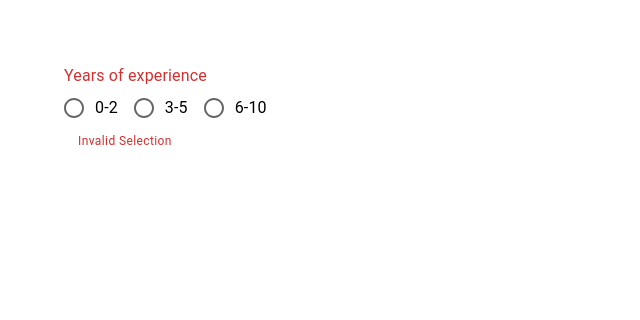
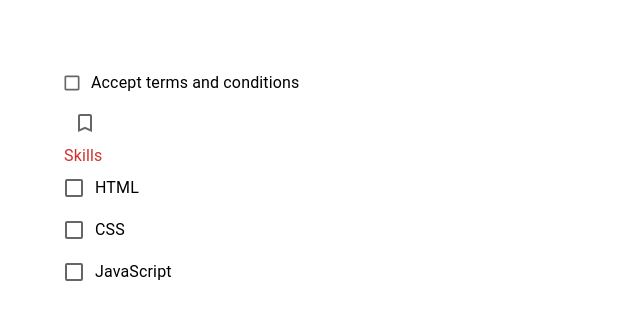
Before and after one commit to dattruong88vn/codevolution-mui, a React (Create React App) app: page / in a window 1280 px wide. Shown: the top 320 px of the page, without its empty margins (0-640 px from the left). Built offline with nearby package versions, Linux system fonts and the light colour scheme.

Commit message:
checkbox

```diff
--- a/src/App.tsx
+++ b/src/App.tsx
@@ -1,5 +1,6 @@
 import "./App.css";
-import MuiRadioButton from "./components/MuiRadioButton";
+import { MuiCheckbox } from "./components/MuiCheckbox";
+// import MuiRadioButton from "./components/MuiRadioButton";
 // import MuiSelect from "./components/MuiSelect";
 // import MuiTextField from "./components/MuiTextField";
 // import MuiButton from "./components/MuiButton";
@@ -12,7 +13,8 @@
       {/* <MuiButton /> */}
       {/* <MuiTextField /> */}
       {/* <MuiSelect /> */}
-      <MuiRadioButton />
+      {/* <MuiRadioButton /> */}
+      <MuiCheckbox />
     </div>
   );
 }
--- /dev/null
+++ b/src/components/MuiCheckbox.tsx
@@ -0,0 +1,91 @@
+import { useState } from "react";
+import {
+  Box,
+  FormControlLabel,
+  Checkbox,
+  FormControl,
+  FormLabel,
+  FormGroup,
+} from "@mui/material";
+import BookmarkBorderIcon from "@mui/icons-material/BookmarkBorder";
+import BookmarkIcon from "@mui/icons-material/Bookmark";
+
+export const MuiCheckbox = () => {
+  const [acceptTnC, setAcceptTnC] = useState(false);
+  const [skills, setSkills] = useState<string[]>([]);
+  console.log(skills);
+
+  const handleChange = (event: React.ChangeEvent<HTMLInputElement>) => {
+    setAcceptTnC(event.target.checked);
+  };
+  const handleSkillChange = (event: React.ChangeEvent<HTMLInputElement>) => {
+    const index = skills.indexOf(event.target.value);
+    if (index === -1) {
+      setSkills([...skills, event.target.value]);
+    } else {
+      setSkills(skills.filter((skill) => skill !== event.target.value));
+    }
+  };
+  return (
+    <Box>
+      <Box>
+        <FormControlLabel
+          control={
+            <Checkbox
+              checked={acceptTnC}
+              onChange={handleChange}
+              size="small"
+              color="secondary"
+            />
+          }
+          label="Accept terms and conditions"
+        />
+      </Box>
+      <Box>
+        <Checkbox
+          icon={<BookmarkBorderIcon />}
+          checkedIcon={<BookmarkIcon />}
+          checked={acceptTnC}
+          onChange={handleChange}
+        />
+      </Box>
+      <Box>
+        <FormControl error>
+          <FormLabel>Skills</FormLabel>
+          <FormGroup>
+            <FormControlLabel
+              control={
+                <Checkbox
+                  value="html"
+                  checked={skills.includes("html")}
+                  onChange={handleSkillChange}
+                />
+              }
+              label="HTML"
+            />
+            <FormControlLabel
+              control={
+                <Checkbox
+                  value="css"
+                  checked={skills.includes("css")}
+                  onChange={handleSkillChange}
+                />
+              }
+              label="CSS"
+            />
+            <FormControlLabel
+              control={
+                <Checkbox
+                  value="javascript"
+                  checked={skills.includes("javascript")}
+                  onChange={handleSkillChange}
+                />
+              }
+              label="JavaScript"
+            />
+          </FormGroup>
+        </FormControl>
+      </Box>
+    </Box>
+  );
+};
```
